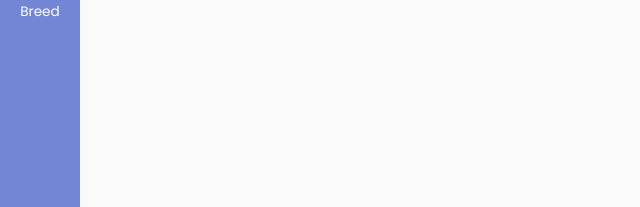
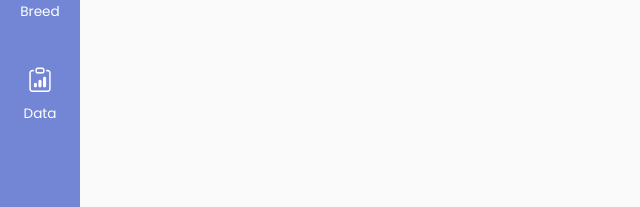
Before and after one commit to nguyenhoi1304/quanlythucungUpdate, a plain HTML site: page page/edit.html in a window 1280 px wide. Shown: the part 469-676 px from the top of the page, 0-640 px from the left. Drawn offline with nearby package versions, Linux system fonts and the light colour scheme.

Commit message:
add tag li data cho các trang edit search breed

```diff
--- a/page/edit.html
+++ b/page/edit.html
@@ -68,6 +68,12 @@
 					<a href="./breed.html">
 						<i class="bi bi-list-ul"></i>
 						Breed
+					</a>
+				</li>
+				<li class="">
+					<a href="./page/data.html">
+						<i class="bi bi-clipboard-data"></i>
+						Data
 					</a>
 				</li>
 			</ul>
```
Also changed, not shown: page/breed.html (+7 -1 lines), page/search.html (+7 -1 lines).
